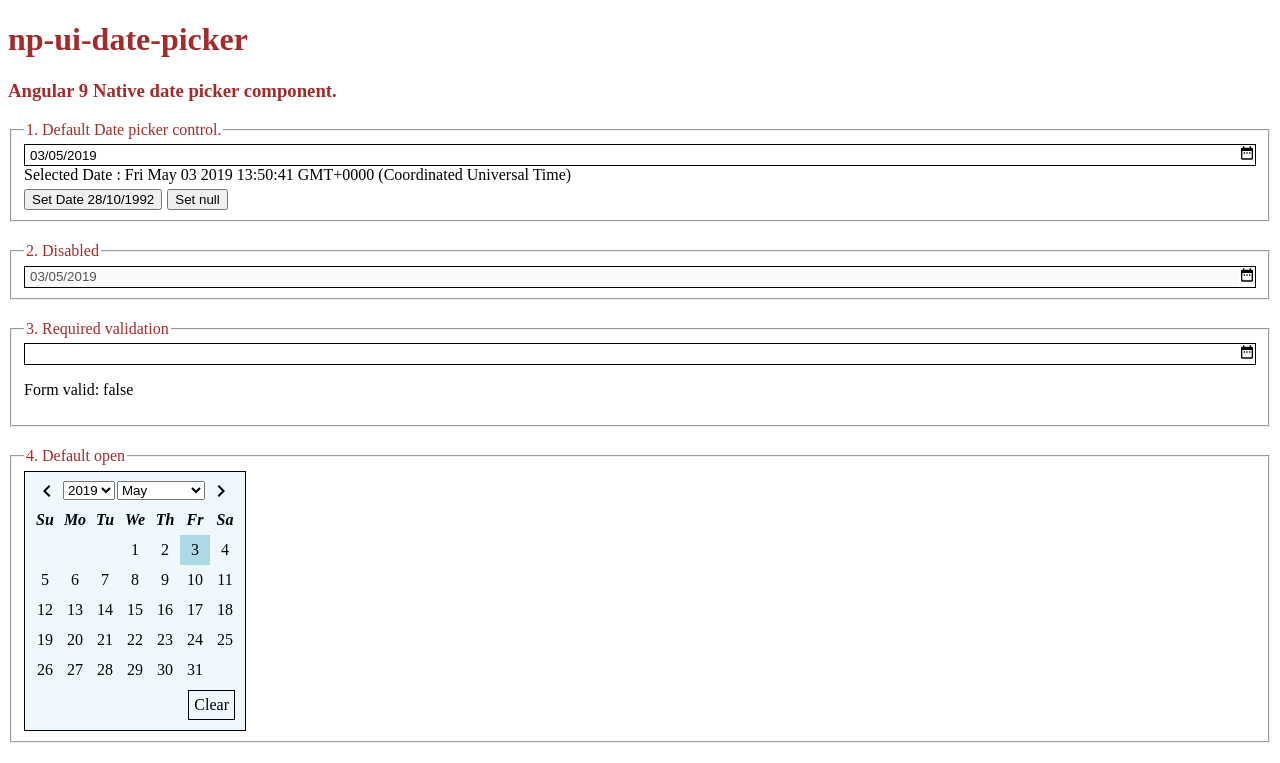
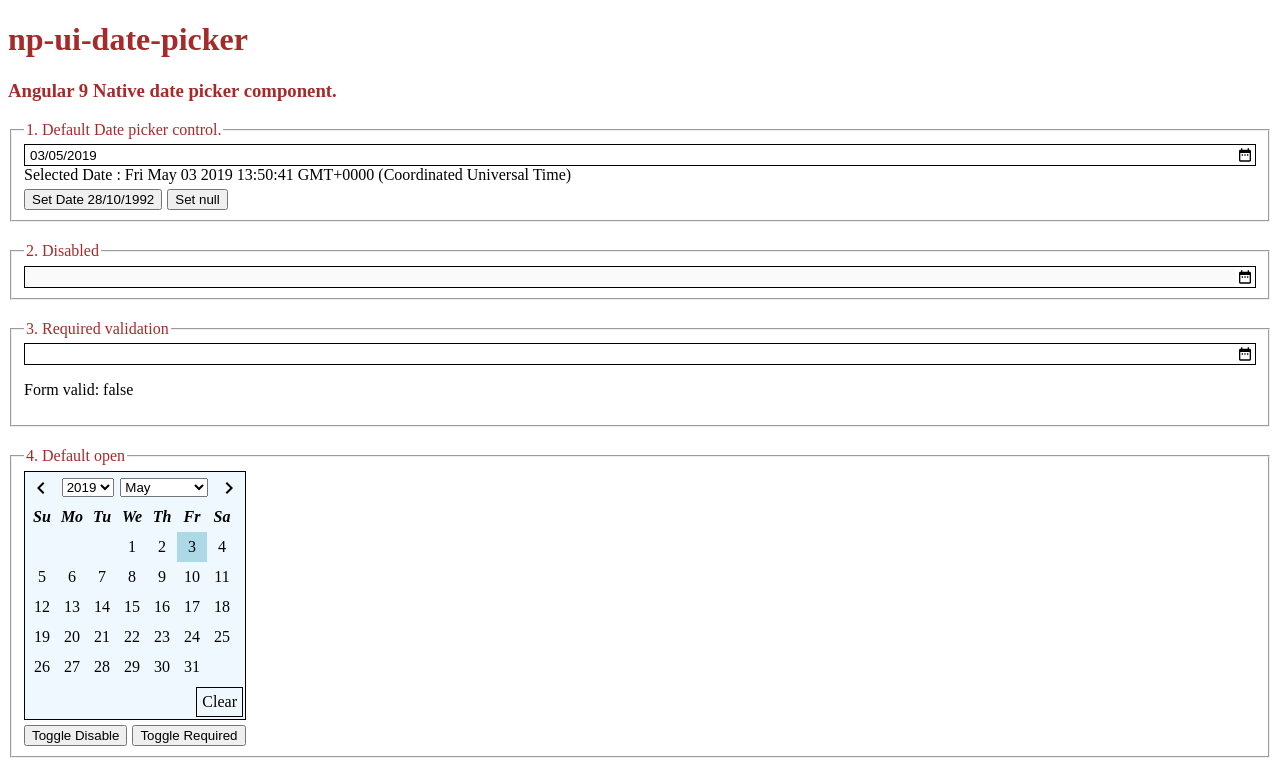
Before and after one commit to NilavPatel/np-date-picker, an Angular app: page / in a window 1280 px wide. Shown: the top 763 px of the page. Built offline with nearby package versions, Linux system fonts and the light colour scheme.

Commit message:
performance and ui improvements

```diff
--- a/projects/np-ui-date-picker/package.json
+++ b/projects/np-ui-date-picker/package.json
@@ -1,6 +1,6 @@
 {
     "name": "np-ui-date-picker",
-    "version": "9.0.0",
+    "version": "9.0.1",
     "private": false,
     "author": {
         "name": "nilavpatel"
--- a/projects/np-ui-date-picker/src/lib/np-ui-date-picker.component.css
+++ b/projects/np-ui-date-picker/src/lib/np-ui-date-picker.component.css
@@ -1,4 +1,4 @@
-.np-component {
+.np-dp-component {
     position: relative;
     width: 100%;
     height: 100%;
@@ -6,17 +6,17 @@
     box-sizing: border-box;
 }
 
-.np-icon {
+.np-dp-icon {
     height: 16px;
     width: 16px;
 }
 
-.np-icon-lg {
+.np-dp-icon-lg {
     height: 24px;
     width: 24px;
 }
 
-.np-icon-button {
+.np-dp-icon-button, .np-dp-input-append {
     padding: 2px;
     display: flex;
     align-items: center;
@@ -25,44 +25,21 @@
     user-select: none;
 }
 
-.np-icon-button:hover {
+.np-dp-icon-button:hover {
     background-color: lightblue;
 }
 
-.np-input {
-    width: 100%;
-    border: none;
-    padding: 0px 5px;
-}
-
-.np-input-group {
-    display: flex;
-}
-
-.np-input-datepicker-append {
-    cursor: pointer;
-    user-select: none;
-}
-
-.np-overlay {
-    position: absolute;
-    border: 1px solid black;
-    box-sizing: border-box;
-    z-index: 1;
-    padding: 5px;
-}
-
-.np-button-group {
-    padding: 5px;
+.np-dp-button-group {
+    padding-top: 5px;
     text-align: end;
 }
 
-.np-button-group .np-button {
+.np-dp-button-group .np-dp-button {
     margin-left: 5px;
     display: inline-flex;
 }
 
-.np-button {
+.np-dp-button {
     padding: 5px;
     text-align: center;
     cursor: pointer;
@@ -71,43 +48,42 @@
     border: 1px solid black;
 }
 
-.np-button:hover {
+.np-dp-button:hover {
     background-color: lightblue;
 }
 
-.np-overlay-datepicker-open {
-    position: relative;
-    z-index: auto;
+.np-dp-input {
+    width: 100%;
+    border: none;
+    padding: 0px 5px;
+    height: 20px;
 }
 
-.ng-invalid.ng-touched .np-component {
-    border: 1px solid red;
+.np-dp-input-group {
+    display: flex;
+}
+
+.ng-invalid.ng-touched .np-dp-component {
+    border: 1px solid red !important;
     box-sizing: border-box;
 }
 
-.np-overlay-header {
+.np-dp-header {
     display: flex;
     align-items: center;
-    justify-content: center;
+    justify-content: space-between;
+    user-select: none;
 }
 
-.np-overlay-header-item {
-    padding-right: 2px;
-    user-select: none;
-    vertical-align: middle;
+.np-dp-tooltip-overlay {
+    display: none;
 }
 
-.np-date-disabled {
-    cursor: not-allowed !important;
-    opacity: 0.5;
+.np-dp-tooltip-target {
+    text-decoration: underline;
 }
 
-.np-tooltip-overlay {
-    display: none;
-    margin-top: 5px;
-}
-
-.np-datepicker-dates-items:hover .np-tooltip-overlay {
+.np-dp-dates-items:hover .np-dp-tooltip-overlay {
     display: block;
     position: absolute;
     padding: 5px;
@@ -116,11 +92,11 @@
     background-color: white;
 }
 
-.np-datepicker-weekdays {
+.np-dp-weekdays {
     width: 210px;
 }
 
-.np-datepicker-weekdays-items {
+.np-dp-weekdays-items {
     display: inline-flex;
     align-items: center;
     justify-content: center;
@@ -131,11 +107,11 @@
     font-weight: bold;
 }
 
-.np-datepicker-dates {
+.np-dp-dates {
     width: 210px;
 }
 
-.np-datepicker-dates-items {
+.np-dp-dates-items {
     display: inline-flex;
     align-items: center;
     justify-content: center;
@@ -146,35 +122,46 @@
     cursor: pointer;
 }
 
-.np-tooltip-target {
-    text-decoration: underline;
-}
-
-.np-datepicker-dates-items:hover {
+.np-dp-dates-items:hover {
     background-color: lightblue;
 }
 
-.np-date-disabled:hover {
-    background-color: transparent;
-}
-
-.np-today {
+.np-dp-today {
     background-color: lightgoldenrodyellow;
 }
 
-.np-date-selected, .np-date-selected:hover {
+.np-dp-selected {
     background-color: lightblue;
 }
 
-.np-ui-background {
+.np-dp-overlay {
+    border: 1px solid black;
+    box-sizing: border-box;
+    z-index: 1;
     background-color: aliceblue;
+    position: absolute;
+    padding: 2px;
 }
 
-.np-ui-select {
+.np-dp-top-overlay {
+    bottom: 20px;
+}
+
+.np-dp-overlay-open {
+    position: relative !important;
+    z-index: auto;
+    border: none;
+}
+
+.np-dp-select {
     width: 100%;
 }
 
-.np-component-default-open {
-    border: none;
+.np-dp-default-open {
     width: 222px;
 }
+
+.np-dp-disabled, .np-dp-date-disabled {
+    opacity: 0.5;
+    pointer-events: none;
+}
--- a/projects/np-ui-date-picker/src/lib/np-ui-date-picker.component.html
+++ b/projects/np-ui-date-picker/src/lib/np-ui-date-picker.component.html
@@ -1,65 +1,61 @@
-<div class="np-component" [ngClass]="{'np-component-default-open': defaultOpen}">
-    <div class="np-input-group" *ngIf="!defaultOpen">
-        <input class="np-input" #datepickerinput type="text" [value]="value | date: format" [readonly]="true"
+<div class="np-dp-component" [ngClass]="{'np-dp-default-open': defaultOpen}" [class]="styleClass">
+    <div class="np-dp-input-group" *ngIf="!defaultOpen">
+        <input class="np-dp-input" #datepickerinput type="text" [value]="value | date: format" [readonly]="true"
             [placeholder]="placeholder" (click)="_open()" [disabled]="_isDisabled">
-        <a class="np-input-datepicker-append" (click)="_toggleDatePicker()">
-            <svg class="np-icon" viewBox="0 0 24 24">
+        <a class="np-dp-input-append" (click)="_toggleDatePicker()">
+            <svg class="np-dp-icon" viewBox="0 0 24 24">
                 <path fill="currentcolor"
                     d="M9 11H7v2h2v-2zm4 0h-2v2h2v-2zm4 0h-2v2h2v-2zm2-7h-1V2h-2v2H8V2H6v2H5c-1.11 0-1.99.9-1.99 2L3 20c0 1.1.89 2 2 2h14c1.1 0 2-.9 2-2V6c0-1.1-.9-2-2-2zm0 16H5V9h14v11z" />
                 <path fill="none" d="M0 0h24v24H0z" />
             </svg>
         </a>
     </div>
-    <div *ngIf="_isOpen || defaultOpen" class="np-overlay np-ui-background"
-        [ngClass]="{'np-overlay-datepicker-open': defaultOpen}">
-        <div class="np-overlay-header">
-            <div class="np-overlay-header-item">
-                <a (click)="_prevMonth()" class="np-icon-button" title="Previous"
-                    [ngClass]="{'np-date-disabled': _disablePrevButton}">
-                    <svg class="np-icon-lg" viewBox="0 0 24 24">
+    <div *ngIf="_isOpen || defaultOpen" class="np-dp-overlay"
+        [ngClass]="{'np-dp-overlay-open': defaultOpen, 'np-dp-disabled': _isDisabled && defaultOpen, 'np-dp-top-overlay':_overlayTopDisaply}">
+        <div class="np-dp-header">
+            <div class="np-dp-header-item">
+                <a (click)="_prevMonth()" class="np-dp-icon-button" title="Previous">
+                    <svg class="np-dp-icon-lg" viewBox="0 0 24 24">
                         <path fill="currentcolor" d="M15.41 16.59L10.83 12l4.58-4.59L14 6l-6 6 6 6 1.41-1.41z" />
                         <path fill="none" d="M0 0h24v24H0V0z" />
                     </svg>
                 </a>
             </div>
-            <div class="np-overlay-header-item">
-                <select class="np-ui-select" (change)="_selectYear($event)">
+            <div class="np-dp-header-item">
+                <select class="np-dp-select" (change)="_selectYear($event)">
                     <option *ngFor="let year of _years" value="{{year}}" [selected]="year == _currentYear">{{year}}
                     </option>
                 </select>
             </div>
-            <div class="np-overlay-header-item">
-                <select class="np-ui-select" (change)="_selectMonth($event)">
+            <div class="np-dp-header-item">
+                <select class="np-dp-select" (change)="_selectMonth($event)">
                     <option *ngFor="let month of _months" value="{{month.key}}" [selected]="month.key == _currentMonth">
                         {{month.value}}
                     </option>
                 </select>
             </div>
-            <div class="np-overlay-header-item">
-                <a (click)="_nextMonth()" class="np-icon-button" title="Next"
-                    [ngClass]="{'np-date-disabled': _disableNextButton}">
-                    <svg class="np-icon-lg" viewBox="0 0 24 24">
+            <div class="np-dp-header-item">
+                <a (click)="_nextMonth()" class="np-dp-icon-button" title="Next">
+                    <svg class="np-dp-icon-lg" viewBox="0 0 24 24">
                         <path fill="currentcolor" d="M8.59 16.59L13.17 12 8.59 7.41 10 6l6 6-6 6-1.41-1.41z" />
                         <path fill="none" d="M0 0h24v24H0V0z" />
                     </svg>
                 </a>
             </div>
         </div>
-        <div class="np-datepicker-weekdays">
+        <div class="np-dp-weekdays">
             <ng-container *ngFor="let weekDay of _weekDays;let i = index;">
-                <div class="np-datepicker-weekdays-items">{{weekDay}}</div>
+                <div class="np-dp-weekdays-items">{{weekDay}}</div>
             </ng-container>
         </div>
-        <div class="np-datepicker-dates">
+        <div class="np-dp-dates">
             <ng-container *ngFor="let day of _days; let i = index;">
-                <div class="np-datepicker-dates-items" [ngClass]="{'np-date-selected': _checkIsSelected(day),
-                                'np-today': _checkIsToday(day),
-                                'np-date-disabled' : _checkDateDisabled(_currentYear,_currentMonth,day)}"
-                    (click)="_onSelectDate(day)">
+                <div class="np-dp-dates-items" (click)="_selectDate(day)"
+                    [ngClass]="{'np-dp-selected': _checkIsSelected(day), 'np-dp-today': _checkIsToday(day), 'np-dp-date-disabled' : _checkDateDisabled(_currentYear,_currentMonth,day)}">
                     <div *ngIf="_getToolTip(_currentYear,_currentMonth,day); let label; else dayTemplate"
-                        class="np-tooltip-target">
+                        class="np-dp-tooltip-target">
                         {{day}}
-                        <div class="np-tooltip-overlay">{{label}}</div>
+                        <div class="np-dp-tooltip-overlay">{{label}}</div>
                     </div>
                     <ng-template #dayTemplate>
                         {{day}}
@@ -67,10 +63,10 @@
                 </div>
             </ng-container>
         </div>
-        <div class="np-button-group">
-            <a *ngIf="showTodayButton" class="np-button" title="Today" (click)="_setToday()">Today</a>
-            <a class="np-button" title="Clear" (click)="_clear()">Clear</a>
-            <a *ngIf="!defaultOpen" class="np-button" title="Ok" (click)="_isOpen = false">Ok</a>
+        <div class="np-dp-button-group">
+            <a *ngIf="showTodayButton" class="np-dp-button" title="Today" (click)="_setToday()">Today</a>
+            <a class="np-dp-button" title="Clear" (click)="_clear()">Clear</a>
+            <a *ngIf="!defaultOpen" class="np-dp-button" title="Ok" (click)="_isOpen = false">Ok</a>
         </div>
     </div>
 </div>
--- a/projects/np-ui-date-picker/src/lib/np-ui-date-picker.component.ts
+++ b/projects/np-ui-date-picker/src/lib/np-ui-date-picker.component.ts
@@ -28,22 +28,23 @@ export class NpUiDatePickerComponent implements ControlValueAccessor {
   _currentDay: number;
   _currentMonth: number;
   _currentYear: number;
+  _minDate: Date;
+  _maxDate: Date;
   _minYear: number;
   _minMonth: number;
   _minDay: number;
   _maxYear: number;
   _maxMonth: number;
   _maxDay: number;
+  _today: Date;
   _todayDate: number;
   _todayMonth: number;
   _todayYear: number;
   _isOpen = false;
-  _disablePrevButton = false;
-  _disableNextButton = false;
-  _minDate: Date;
-  _maxDate: Date;
   _innerValue: Date;
   _isDisabled: boolean = false;
+  _overlayTopDisaply = false;
+
   private onChangeCallback: (_: any) => void;
   private onTouchedCallback: () => void;
 
@@ -57,7 +58,7 @@ export class NpUiDatePickerComponent implements ControlValueAccessor {
   @Input() disableDates: Date[] = [];
   @Input() dateLabels: any[] = [];
   @Input() isStartMonthWithMonday: boolean = false;
-
+  @Input() styleClass: string;
   @Output() onChange: EventEmitter<any> = new EventEmitter();
 
   @ViewChild('datepickerinput') _inputControl: ElementRef;
@@ -78,10 +79,10 @@ export class NpUiDatePickerComponent implements ControlValueAccessor {
       { key: 11, value: "December" }
     ];
 
-    var today = new Date();
-    this._todayDate = today.getDate();
-    this._todayMonth = today.getMonth();
-    this._todayYear = today.getFullYear();
+    this._today = new Date();
+    this._todayDate = this._today.getDate();
+    this._todayMonth = this._today.getMonth();
+    this._todayYear = this._today.getFullYear();
 
     this.format = "dd/MM/yyyy";
 
@@ -193,7 +194,7 @@ export class NpUiDatePickerComponent implements ControlValueAccessor {
       this._selectedYear = null;
     }
 
-    var currentDate = this.value ? this.value : new Date();
+    var currentDate = this.value ? this.value : this._today;
     if (this._minDate && currentDate < this._minDate) {
       currentDate = this._minDate;
     }
@@ -209,16 +210,19 @@ export class NpUiDatePickerComponent implements ControlValueAccessor {
     this._days = [];
     var _daysInMonth = this._daysInCurrentMonth();
     var _firstWeekDayOfMonth = new Date(this._currentYear, this._currentMonth, 1).getDay();
+    // push extra values upto week days match to start date if month
     for (let index = 0; index < _firstWeekDayOfMonth; index++) {
       this._days.push(null);
     }
     if (this.isStartMonthWithMonday) {
+      // if start with monday then
       if (_firstWeekDayOfMonth == 0) {
         this._days.push(null, null, null, null, null, null);
       } else {
         this._days.pop();
       }
     }
+    // push all dates in month
     for (let index = 1; index <= _daysInMonth; index++) {
       this._days.push(index);
     }
@@ -227,22 +231,22 @@ export class NpUiDatePickerComponent implements ControlValueAccessor {
   _daysInCurrentMonth() {
     var days = 0;
     switch (this._currentMonth) {
-      case 0:
-      case 2:
-      case 4:
-      case 6:
-      case 8:
-      case 10:
+      case 0: // Jan
+      case 2: // Mar
+      case 4: // May
+      case 6: // Jul
+      case 8: // Sept
+      case 10: // Nov
         days = 31;
         break;
-      case 3:
-      case 5:
-      case 7:
-      case 9:
-      case 11:
+      case 3: // Apr
+      case 5: // Jun
+      case 7: // Aug
+      case 9: // Oct
+      case 11: // Dec
         days = 30;
         break;
-      case 1:
+      case 1: // Feb
         days = this._currentYear % 4 == 0 ? 29 : 28;
         break;
     }
@@ -250,9 +254,6 @@ export class NpUiDatePickerComponent implements ControlValueAccessor {
   }
 
   _prevMonth() {
-    if (this._disablePrevButton) {
-      return;
-    }
     if (this._currentMonth == 0) {
       this._currentMonth = 11;
       this._currentYear = this._currentYear - 1;
@@ -264,9 +265,6 @@ export class NpUiDatePickerComponent implements ControlValueAccessor {
   }
 
   _nextMonth() {
-    if (this._disableNextButton) {
-      return;
-    }
     if (this._currentMonth == 11) {
       this._currentMonth = 0;
       this._currentYear = this._currentYear + 1;
@@ -277,12 +275,13 @@ export class NpUiDatePickerComponent implements ControlValueAccessor {
     this._calculateDays();
   }
 
-  _onSelectDate(day: number) {
-    if (day == null) {
+  _selectDate(day: number) {
+    if (day == null || this._checkDateDisabled(this._currentYear, this._currentMonth, day)) {
       return;
     }
     var date = new Date(this._currentYear, this._currentMonth, day);
     this._setSelectedDate(date);
+    this._close();
   }
 
   _selectMonth($event) {
@@ -323,7 +322,7 @@ export class NpUiDatePickerComponent implements ControlValueAccessor {
   }
 
   _setYears() {
-    var currentYear = new Date().getFullYear();
+    var currentYear = this._today.getFullYear();
     var minYear = currentYear - 100;
     var maxYear = currentYear + 100;
     for (var i = minYear; i <= maxYear; i++) {
@@ -336,11 +335,10 @@ export class NpUiDatePickerComponent implements ControlValueAccessor {
   }
 
   _setToday() {
-    var today = new Date();
-    if (this._checkDateIsDisabled(today)) {
+    if (this._checkDateIsDisabled(this._today)) {
       return;
     }
-    this._setSelectedDate(today);
+    this._setSelectedDate(this._today);
     this._calculateDays();
     this._close();
   }
@@ -373,17 +371,19 @@ export class NpUiDatePickerComponent implements ControlValueAccessor {
   }
 
   _checkDateIsDisabled(date: Date) {
+    if (this._isDisabled) {
+      return true;
+    }
     if (date == undefined || date == null) {
       return false;
-    }
-    var day = date.getDay();
-    if (this._checkIsDayDisabled(day)) {
-      return true;
     }
     if (this.minDate && date < this.minDate) {
       return true;
     }
     if (this.maxDate && date > this.maxDate) {
+      return true;
+    }
+    if (this._checkIsDayDisabled(date.getDay())) {
       return true;
     }
     return this.disableDates.findIndex(function (item) { return item.toDateString() == date.toDateString() }) > -1;
--- a/src/app/app.component.html
+++ b/src/app/app.component.html
@@ -39,8 +39,14 @@
 <div>
     <fieldset>
         <legend>4. Default open</legend>
-        <np-ui-date-picker [(ngModel)]="date4" [defaultOpen]="true">
+        <np-ui-date-picker [(ngModel)]="date4" [defaultOpen]="true" [disabled]="date4Disable" [required]="date4Required"
+            #validations4="ngModel">
         </np-ui-date-picker>
+        <div *ngIf="validations4.control.touched && validations4.control.errors?.required" class="color-red">
+            Date is required.
+        </div>
+        <button (click)="date4Disable = !date4Disable">Toggle Disable</button>
+        <button (click)="date4Required = !date4Required">Toggle Required</button>
     </fieldset>
 </div>
 
@@ -116,3 +122,10 @@
         <np-ui-date-picker [(ngModel)]="date13" (onChange)="onChangeDate13($event)"></np-ui-date-picker>
     </fieldset>
 </div>
+
+<div>
+    <fieldset>
+        <legend>14. Style class</legend>
+        <np-ui-date-picker [(ngModel)]="date14" [styleClass]="'myClass'"></np-ui-date-picker>
+    </fieldset>
+</div>
--- a/src/app/app.component.ts
+++ b/src/app/app.component.ts
@@ -12,6 +12,8 @@ export class AppComponent implements OnInit {
   date2: Date = new Date();
   date3: Date;
   date4: Date = new Date();
+  date4Disable = false;
+  date4Required = false;
   date5: Date = new Date();
   date6: Date;
   date7: Date;
@@ -24,6 +26,7 @@ export class AppComponent implements OnInit {
   date12: Date;
   dateLabels12: any[] = [];
   date13: Date;
+  date14: Date;
 
   constructor() {
   }
--- a/src/styles.css
+++ b/src/styles.css
@@ -1 +1,5 @@
 /* You can add global styles to this file, and also import other style files */
+
+.myClass {
+    border: 1px solid blue !important;
+}
```
Also changed, not shown: projects/np-ui-date-picker/README.md, 1 other file (tests, documents, lock files or other folders).
